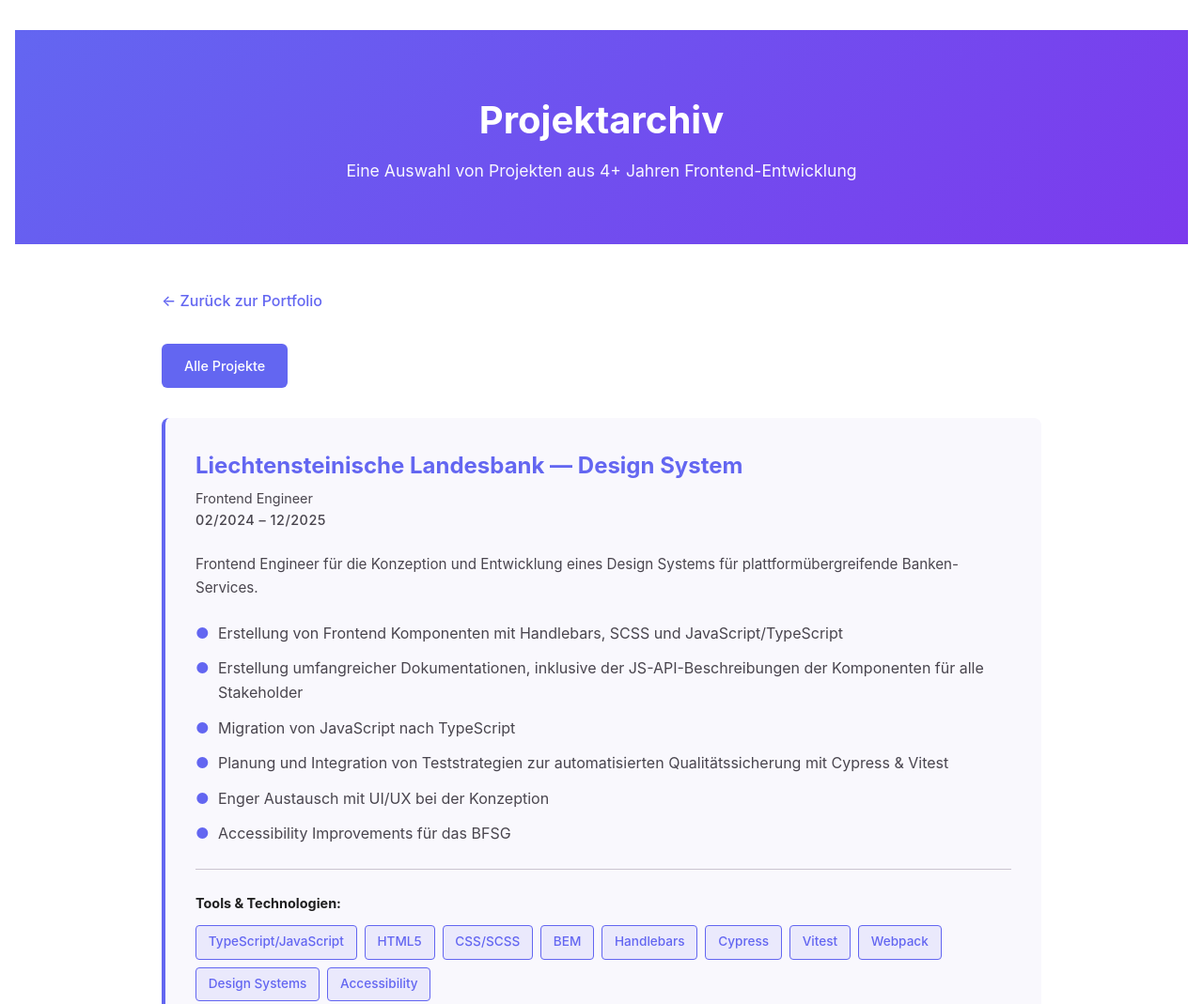
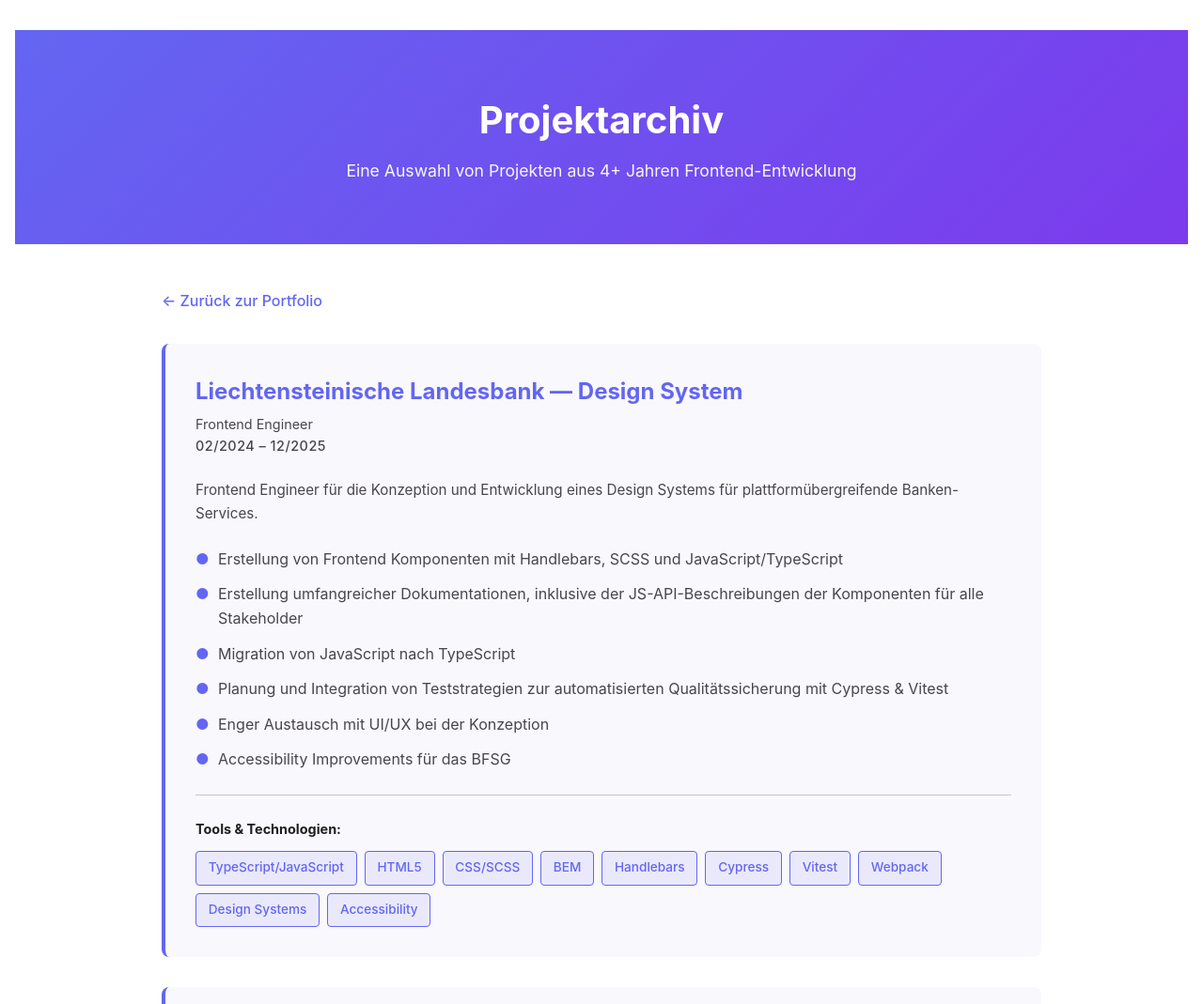
Before and after one commit to AdrianKarbasi/portfolio_2, a website: page projects.html in a window 1280 px wide. Shown: the top 1069 px of the page at 94% size. Drawn offline with Linux system fonts and the light colour scheme.

Commit message:
remove button

```diff
--- a/projects.html
+++ b/projects.html
@@ -274,10 +274,6 @@
 
     <div class="container">
       <a href="portfolio.html" class="back-link">← Zurück zur Portfolio</a>
-
-      <div class="nav-buttons">
-        <a href="#" class="nav-btn">Alle Projekte</a>
-      </div>
 
       <!-- Project 1 -->
       <div class="project">
```
